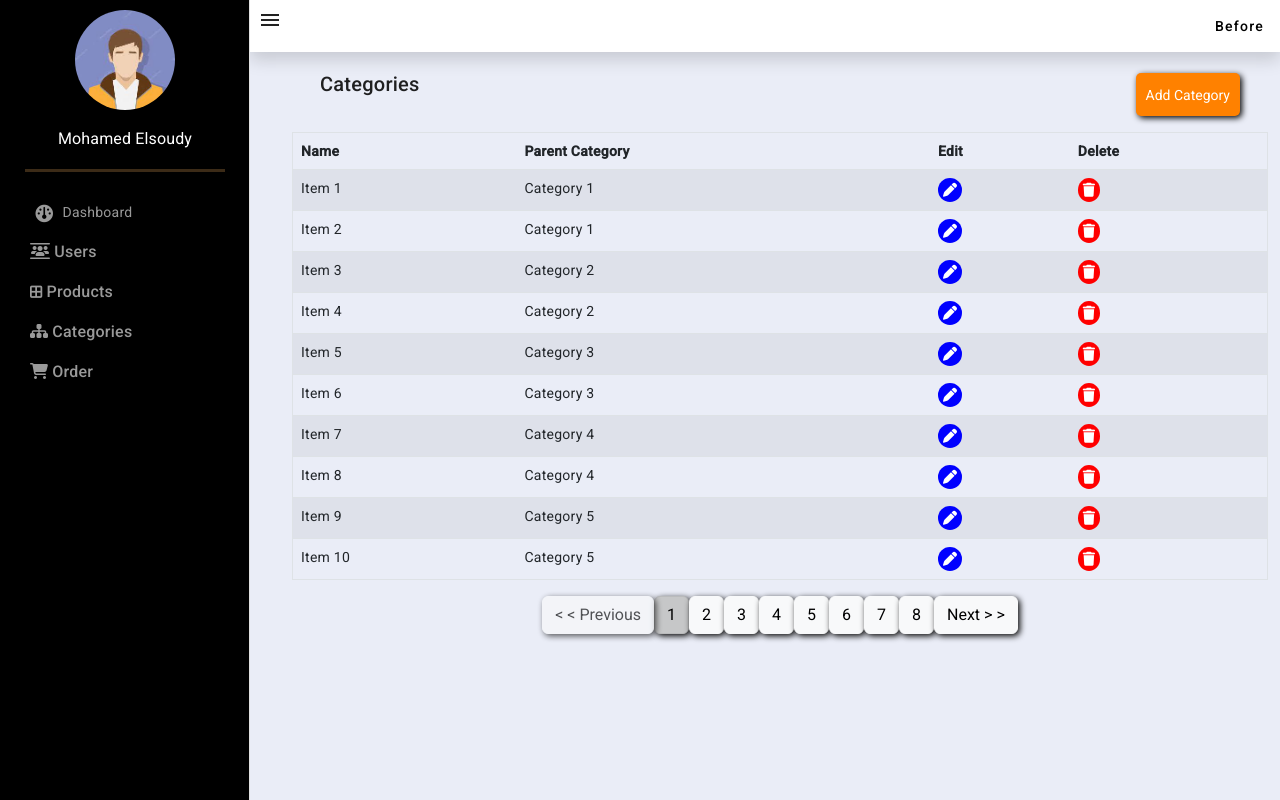
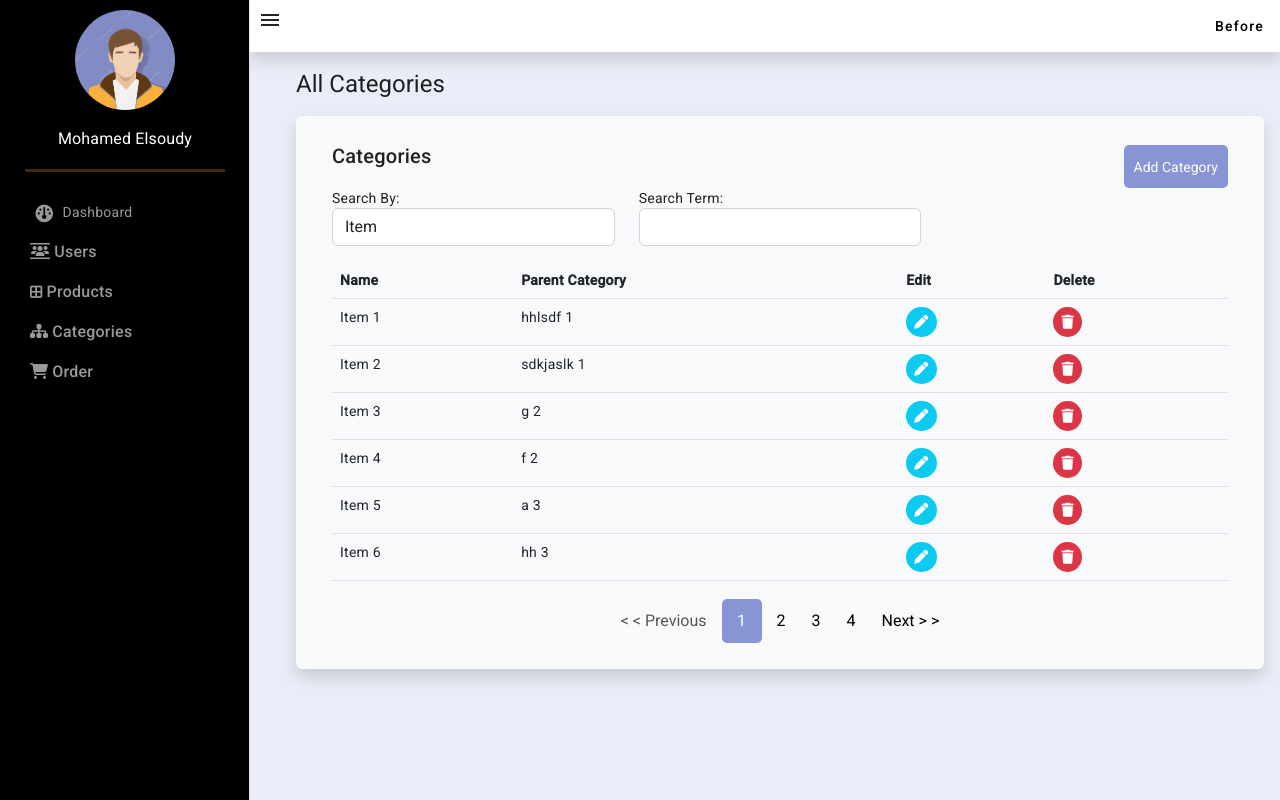
Before and after one commit to Mohamed503020/dashboard-ecommerce--ItI-Project-, an Angular app: page /dashboard/category in a window 1280 px wide. Built offline with nearby package versions, Linux system fonts and the light colour scheme.

Commit message:
search and pages All Categories

```diff
--- a/src/app/category/components/all-categories/all-categories.component.css
+++ b/src/app/category/components/all-categories/all-categories.component.css
@@ -3,22 +3,27 @@
     color: white;
     padding: 5px;
   }
-  .fa-trash{
-    background-color: red;
-  }
-  .fa-pen{
-    background-color: blue;
-  }
+
   .Add{
-    background-color: #ff8100 !important;
+    background-color: #6073cabd !important;
     color: #fff;
     outline: none;
     border: none;
     padding: 10px;
     border-radius: 5px;
     margin-top: 5px;
+
   }
-
-  button {
-   box-shadow: 2px 2px 6px #000000;;
+  .active{
+    background-color: #6073cabd !important;
+    color: #fff;
+    outline: none;
+    border: none;
+    padding: 10px;
+    border-radius: 5px;
+    margin-top: 5px;
+    z-index: 9999;
+    margin: 2px;
+    width: 40px;
+    height: max-content;
   }
--- a/src/app/category/components/all-categories/all-categories.component.html
+++ b/src/app/category/components/all-categories/all-categories.component.html
@@ -1,33 +1,60 @@
-<div class="container ">
-    <div class="row m-3">
+<h1 class="d-flex m-3">All Categories</h1>
+<div class="m-3 shadow bg-light p-4 rounded">
+
+
+<div class="cat">
+  <div class="container ">
+    <div class="row">
       <div class="col-6 d-flex justify-content-start">
         <h2>Categories</h2>
       </div>
       <div class="col-6 d-flex justify-content-end">
         <button class="Add">Add Category</button>
+      </div>
     </div>
   </div>
-  </div>
 
-  <div class="container">
-    <table class="table table-striped border">
+  <div class="container ">
+    <div class="row">
+      <div class="col-md-4 mb-3 ">
+        <label for="searchType">Search By:</label>
+        <select class="form-control" id="searchType" [(ngModel)]="searchType">
+          <option value="item">Item</option>
+          <option value="parentCategory">Parent Category</option>
+          <!-- <option value="img">img</option> -->
+
+        </select>
+      </div>
+      <div class="col-md-4 mb-3">
+        <label for="searchTerm">Search Term:</label>
+        <input type="text" class="form-control" id="searchTerm"(keyup)="search()"  [(ngModel)]="searchTerm">
+      </div>
+      <div class="col-md-4 mb-3 d-flex align-items-end">
+        <!-- <button class="btn btn-primary" (click)="search()">Search</button> -->
+      </div>
+    </div>
+
+    <table class="table">
       <thead>
         <tr>
           <th>Name</th>
           <th>Parent Category</th>
+          <!-- <th>img</th> -->
           <th>Edit</th>
           <th>Delete</th>
         </tr>
       </thead>
       <tbody>
-        <tr *ngFor="let item of items.slice(startIndex, endIndex)">
+        <tr *ngFor="let item of filteredItems.slice(startIndex, endIndex)">
           <td>{{ item.name }}</td>
           <td>{{ item.parentCategory }}</td>
-          <td><i class="fas fa-pen"></i></td>
-          <td><i class="fas fa-trash"></i></td>
+          <!-- <td>{{item.img}}</td> -->
+          <td><i class="fas fa-pen bg-info p-2"></i></td>
+          <td><i class="fas fa-trash bg-danger p-2"></i></td>
         </tr>
       </tbody>
     </table>
+
     <div class="pagination d-flex justify-content-center">
       <button class="btn btn-light" (click)="prev()" [disabled]="startIndex == 0">&lt; &lt; Previous</button>
       <button *ngFor="let pageNumber of pageNumbers"
@@ -36,5 +63,9 @@
               (click)="goToPage(pageNumber)">
         {{ pageNumber }}
       </button>
-      <button class="btn btn-light" (click)="next()" [disabled]="endIndex >= items.length">Next &gt; &gt; </button>
+      <button class="btn btn-light" (click)="next()" [disabled]="endIndex >= filteredItems.length">Next &gt; &gt; </button>
     </div>
+  </div>
+</div>
+
+</div>
--- a/src/app/category/components/all-categories/all-categories.component.ts
+++ b/src/app/category/components/all-categories/all-categories.component.ts
@@ -1,4 +1,10 @@
 import { Component, OnInit } from '@angular/core';
+
+interface Item {
+  name: string;
+  parentCategory: string;
+  // img:string;
+}
 
 @Component({
   selector: 'app-all-categories',
@@ -6,101 +12,45 @@ import { Component, OnInit } from '@angular/core';
   styleUrls: ['./all-categories.component.css']
 })
 export class AllCategoriesComponent implements OnInit {
-items = [
-    { name: 'Item 1', parentCategory: 'Category 1' },
-    { name: 'Item 2', parentCategory: 'Category 1' },
-    { name: 'Item 3', parentCategory: 'Category 2' },
-    { name: 'Item 4', parentCategory: 'Category 2' },
-    { name: 'Item 5', parentCategory: 'Category 3' },
-    { name: 'Item 6', parentCategory: 'Category 3' },
-    { name: 'Item 7', parentCategory: 'Category 4' },
-    { name: 'Item 8', parentCategory: 'Category 4' },
-    { name: 'Item 9', parentCategory: 'Category 5' },
-    { name: 'Item 10', parentCategory: 'Category 5' },
-    { name: 'Item 11', parentCategory: 'Category 6' },
-    { name: 'Item 12', parentCategory: 'Category 6' },
-    { name: 'Item 13', parentCategory: 'Category 7' },
-    { name: 'Item 14', parentCategory: 'Category 7' },
-    { name: 'Item 15', parentCategory: 'Category 8' },
-    { name: 'Item 16', parentCategory: 'Category 8' },
-    { name: 'Item 17', parentCategory: 'Category 9' },
-    { name: 'Item 18', parentCategory: 'Category 9' },
-    { name: 'Item 19', parentCategory: 'Category 10' },
-    { name: 'Item 20', parentCategory: 'Category 10' },
-    { name: 'Item 1', parentCategory: 'Category 1' },
-    { name: 'Item 2', parentCategory: 'Category 1' },
-    { name: 'Item 3', parentCategory: 'Category 2' },
-    { name: 'Item 4', parentCategory: 'Category 2' },
-    { name: 'Item 5', parentCategory: 'Category 3' },
-    { name: 'Item 6', parentCategory: 'Category 3' },
-    { name: 'Item 7', parentCategory: 'Category 4' },
-    { name: 'Item 8', parentCategory: 'Category 4' },
-    { name: 'Item 9', parentCategory: 'Category 5' },
-    { name: 'Item 10', parentCategory: 'Category 5' },
-    { name: 'Item 11', parentCategory: 'Category 6' },
-    { name: 'Item 12', parentCategory: 'Category 6' },
-    { name: 'Item 13', parentCategory: 'Category 7' },
-    { name: 'Item 14', parentCategory: 'Category 7' },
-    { name: 'Item 15', parentCategory: 'Category 8' },
-    { name: 'Item 16', parentCategory: 'Category 8' },
-    { name: 'Item 17', parentCategory: 'Category 9' },
-    { name: 'Item 18', parentCategory: 'Category 9' },
-    { name: 'Item 19', parentCategory: 'Category 10' },
-    { name: 'Item 20', parentCategory: 'Category 10' },
-    { name: 'Item 1', parentCategory: 'Category 1' },
-    { name: 'Item 2', parentCategory: 'Category 1' },
-    { name: 'Item 3', parentCategory: 'Category 2' },
-    { name: 'Item 4', parentCategory: 'Category 2' },
-    { name: 'Item 5', parentCategory: 'Category 3' },
-    { name: 'Item 6', parentCategory: 'Category 3' },
-    { name: 'Item 7', parentCategory: 'Category 4' },
-    { name: 'Item 8', parentCategory: 'Category 4' },
-    { name: 'Item 9', parentCategory: 'Category 5' },
-    { name: 'Item 10', parentCategory: 'Category 5' },
-    { name: 'Item 11', parentCategory: 'Category 6' },
-    { name: 'Item 12', parentCategory: 'Category 6' },
-    { name: 'Item 13', parentCategory: 'Category 7' },
-    { name: 'Item 14', parentCategory: 'Category 7' },
-    { name: 'Item 15', parentCategory: 'Category 8' },
-    { name: 'Item 16', parentCategory: 'Category 8' },
-    { name: 'Item 17', parentCategory: 'Category 9' },
-    { name: 'Item 18', parentCategory: 'Category 9' },
-    { name: 'Item 19', parentCategory: 'Category 10' },
-    { name: 'Item 20', parentCategory: 'Category 10' },
-    { name: 'Item 1', parentCategory: 'Category 1' },
-    { name: 'Item 2', parentCategory: 'Category 1' },
-    { name: 'Item 3', parentCategory: 'Category 2' },
-    { name: 'Item 4', parentCategory: 'Category 2' },
-    { name: 'Item 5', parentCategory: 'Category 3' },
-    { name: 'Item 6', parentCategory: 'Category 3' },
-    { name: 'Item 7', parentCategory: 'Category 4' },
-    { name: 'Item 8', parentCategory: 'Category 4' },
-    { name: 'Item 9', parentCategory: 'Category 5' },
-    { name: 'Item 10', parentCategory: 'Category 5' },
-    { name: 'Item 11', parentCategory: 'Category 6' },
-    { name: 'Item 12', parentCategory: 'Category 6' },
-    { name: 'Item 13', parentCategory: 'Category 7' },
-    { name: 'Item 14', parentCategory: 'Category 7' },
-    { name: 'Item 15', parentCategory: 'Category 8' },
-    { name: 'Item 16', parentCategory: 'Category 8' },
-    { name: 'Item 17', parentCategory: 'Category 9' },
-    { name: 'Item 18', parentCategory: 'Category 9' },
-    { name: 'Item 19', parentCategory: 'Category 10' },
-    { name: 'Item 20', parentCategory: 'Category 10' },
+  items: Item[] = [
+    { name: 'Item 1', parentCategory: 'hhlsdf 1'  },
+    { name: 'Item 2', parentCategory: 'sdkjaslk 1'  },
+    { name: 'Item 3', parentCategory: 'g 2'  },
+    { name: 'Item 4', parentCategory: 'f 2'  },
+    { name: 'Item 5', parentCategory: 'a 3'  },
+    { name: 'Item 6', parentCategory: 'hh 3'  },
+    { name: 'Item 7', parentCategory: 'Category 4'  },
+    { name: 'Item 8', parentCategory: 'Category 4'  },
+    { name: 'Item 9', parentCategory: 'Category 5'  },
+    { name: 'Item 10', parentCategory: 'Category 5'  },
+    { name: 'Item 11', parentCategory: 'Category 6'  },
+    { name: 'Item 12', parentCategory: 'Category 6'  },
+    { name: 'Item 13', parentCategory: 'Category 7'  },
+    { name: 'Item 14', parentCategory: 'Category 7'  },
+    { name: 'Item 15', parentCategory: 'Category 8'  },
+    { name: 'Item 16', parentCategory: 'Category 8'  },
+    { name: 'Item 17', parentCategory: 'Category 9'  },
+    { name: 'Item 18', parentCategory: 'Category 9'  },
+    { name: 'Item 19', parentCategory: 'Category 10'  },
   ];
 
-  pageSize = 10;
+  pageSize = 6;
   startIndex = 0;
   endIndex = this.pageSize;
   currentPage = 1;
   pageNumbers: number[] = [];
+  searchType = 'item';
+  searchTerm = '';
+  filteredItems: Item[] = this.items;
 
   ngOnInit() {
     this.calculatePageNumbers();
   }
+
   calculatePageNumbers() {
-    const totalPages = Math.ceil(this.items.length / this.pageSize);
-    this.pageNumbers = Array(totalPages).fill(0).map((x, i) => i + 1);
+    const totalPages = Math.ceil(this.filteredItems.length / this.pageSize);
+    this.pageNumbers = Array(totalPages).fill(0).map((_, i) => i + 1);
+
   }
 
   goToPage(pageNumber: number) {
@@ -110,14 +60,30 @@ items = [
   }
 
   prev() {
-    this.currentPage--;
-    this.startIndex = (this.currentPage - 1) * this.pageSize;
-    this.endIndex = this.startIndex + this.pageSize;
+    this.goToPage(this.currentPage - 1);
   }
 
   next() {
-    this.currentPage++;
-    this.startIndex = (this.currentPage - 1) * this.pageSize;
-    this.endIndex = this.startIndex + this.pageSize;
+    this.goToPage(this.currentPage + 1);
+  }
+
+  setPage(page: number) {
+    this.goToPage(page);
+  }
+
+  search() {
+    this.filteredItems = this.items.filter(item => {
+      const searchTermLower = this.searchTerm.toLowerCase();
+
+        // if (this.searchType=='img'){
+        //   return item.img.toLowerCase().includes(searchTermLower)
+        // }
+        return this.searchType === 'item' ?
+        item.name.toLowerCase().includes(searchTermLower) :
+        item.parentCategory.toLowerCase().includes(searchTermLower);
+    });
+    this.currentPage = 1;
+    this.calculatePageNumbers();
+    this.goToPage(1);
   }
 }
```
